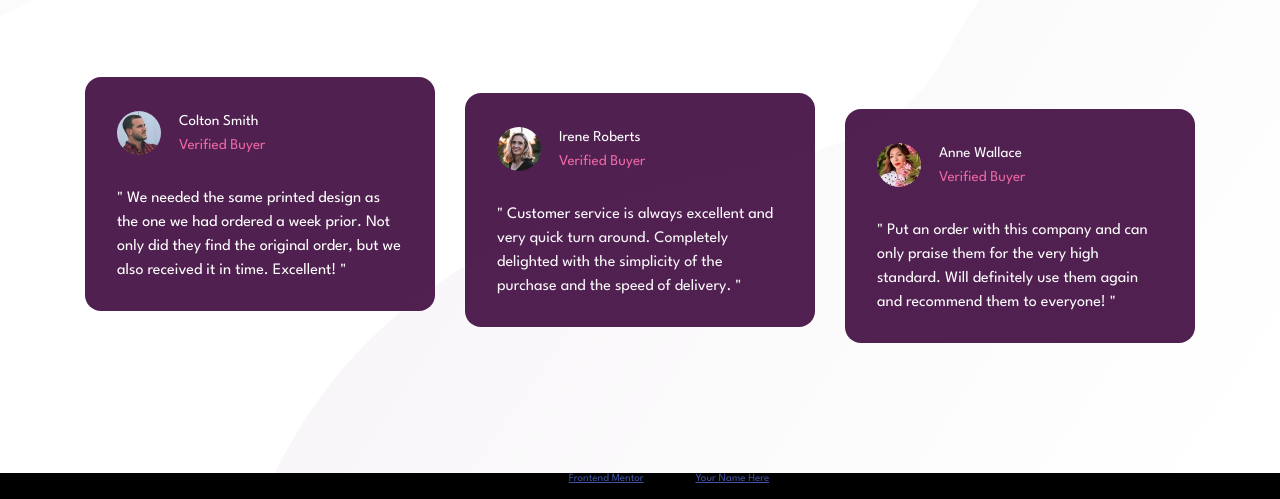
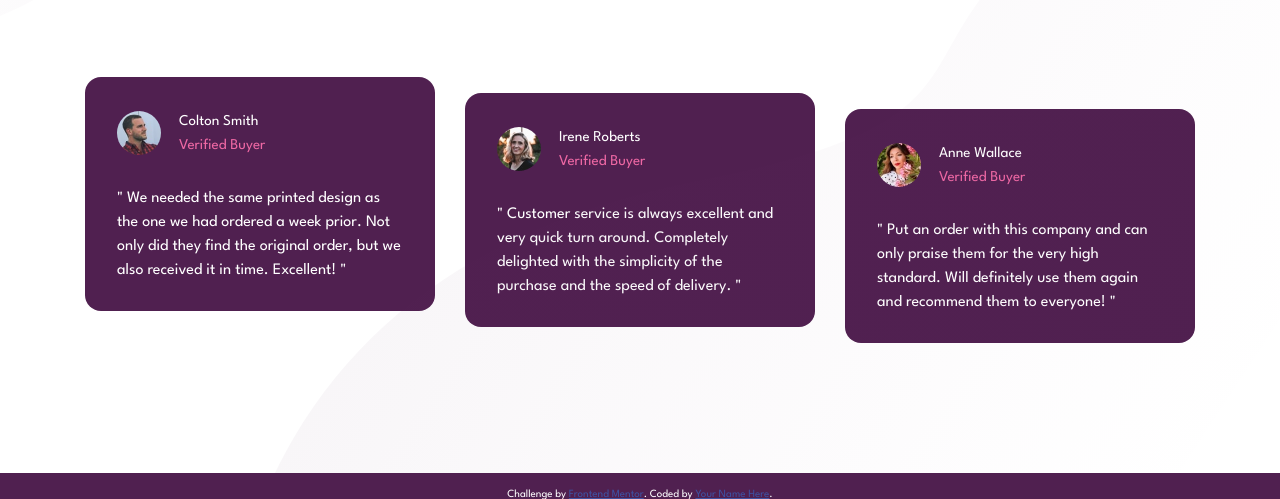
Before and after one commit to sdzufle/Social-Proof, a plain HTML site: page social-proof-section-master/index.html in a window 1280 px wide. Shown: the part 327-826 px from the top of the page. Drawn offline with Linux system fonts and the light colour scheme.

Commit message:
final tweak

```diff
--- a/social-proof-section-master/style.css
+++ b/social-proof-section-master/style.css
@@ -7,7 +7,7 @@
 }
 body {
   font-family: "League Spartan", sans-serif;
-  background-color: black;
+  background-color: hsl(300, 43%, 22%);
   min-height: 100vh;
   display: flex;
   flex-direction: column;
@@ -152,6 +152,8 @@ h1 {
 .attribution {
   font-size: 11px;
   text-align: center;
+  margin-top: 1rem;
+  color: hsl(0, 0%, 100%);
 }
 .attribution a {
   color: hsl(228, 45%, 44%);
```
